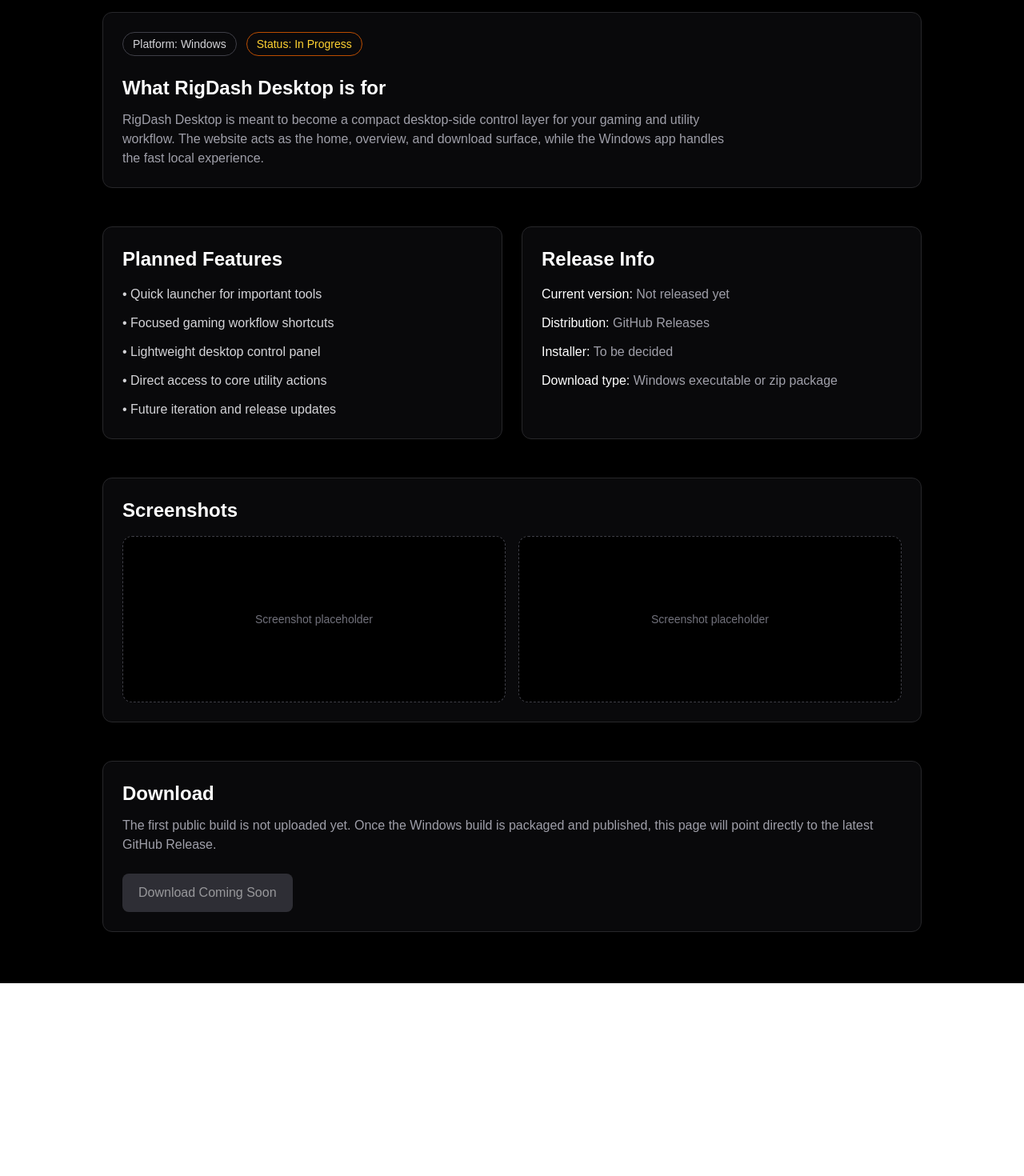
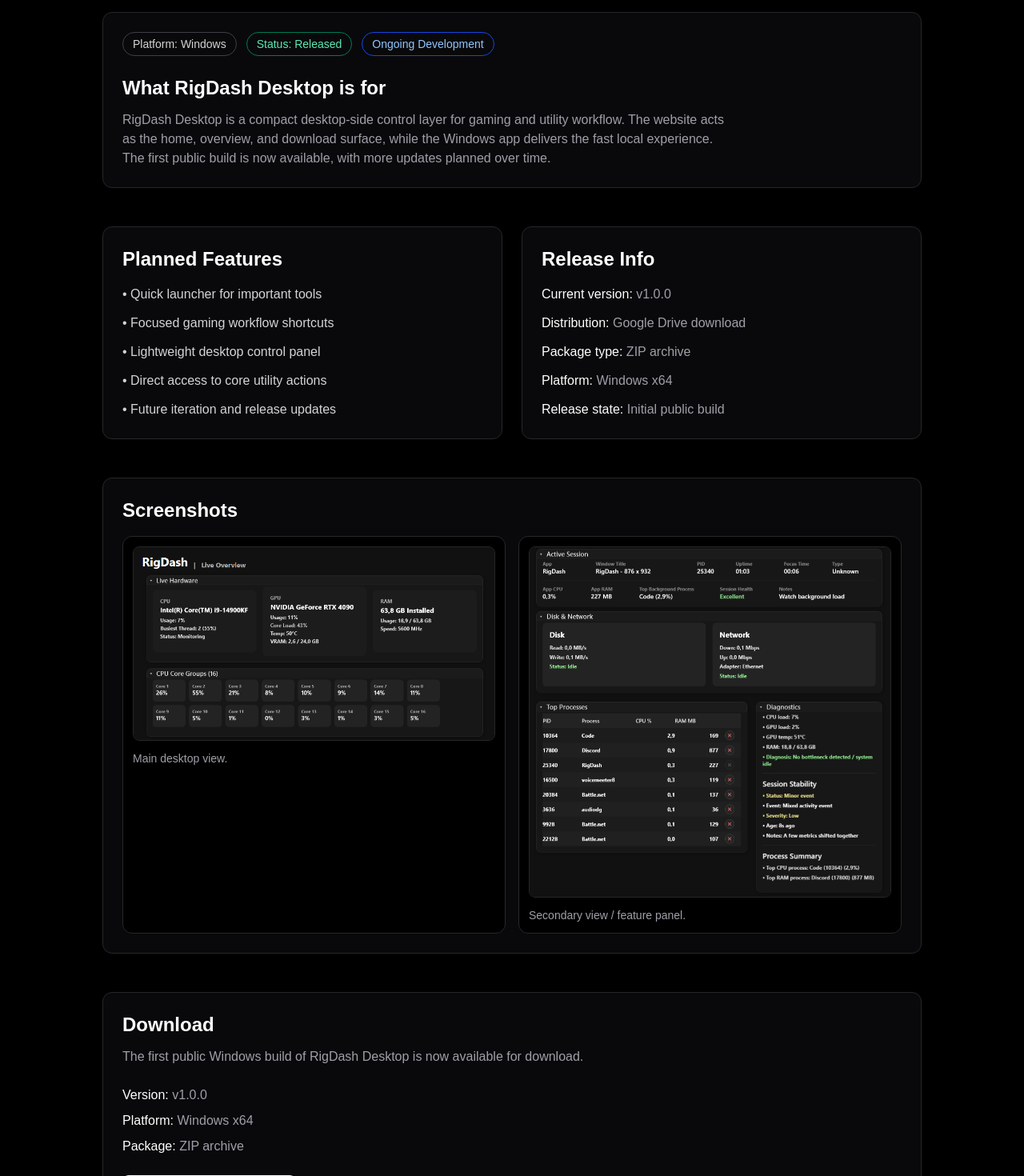
Before and after one commit to Victorgreat4/rigdash-platform, a Next.js app: page /tools/rigdash-desktop in a window 1280 px wide. Shown: the part 600-2070 px from the top of the page at 80% size. Before the commit the page ends 1829 px from the top, so only its background shows below. Built offline with nearby package versions, Linux system fonts and the light colour scheme; no server answers.

Commit message:
awesome new

```diff
--- a/src/app/tools/rigdash-desktop/page.tsx
+++ b/src/app/tools/rigdash-desktop/page.tsx
@@ -68,17 +68,20 @@
                         <span className="rounded-full border border-zinc-700 px-3 py-1 text-sm text-zinc-300">
                             Platform: Windows
                         </span>
-            <span className="rounded-full border border-amber-700 px-3 py-1 text-sm text-amber-300">
-              Status: In Progress
+                        <span className="rounded-full border border-emerald-700 px-3 py-1 text-sm text-emerald-300">
+                            Status: Released
+                        </span>
+                        <span className="rounded-full border border-blue-700 px-3 py-1 text-sm text-blue-300">
+                            Ongoing Development
                         </span>
                     </div>
 
                     <h2 className="mb-3 text-2xl font-bold">What RigDash Desktop is for</h2>
                     <p className="max-w-3xl text-zinc-400">
-            RigDash Desktop is meant to become a compact desktop-side control
-            layer for your gaming and utility workflow. The website acts as the
-            home, overview, and download surface, while the Windows app handles
-            the fast local experience.
+                        RigDash Desktop is a compact desktop-side control layer for gaming and utility
+                        workflow. The website acts as the home, overview, and download surface, while
+                        the Windows app delivers the fast local experience. The first public build is
+                        now available, with more updates planned over time.
                     </p>
                 </section>
 
@@ -100,20 +103,21 @@
 
                         <div className="space-y-3 text-zinc-400">
                             <p>
-                <span className="font-medium text-white">Current version:</span>{" "}
-                Not released yet
+                                <span className="font-medium text-white">Current version:</span> v1.0.0
                             </p>
                             <p>
-                <span className="font-medium text-white">Distribution:</span>{" "}
-                GitHub Releases
+                                <span className="font-medium text-white">Distribution:</span> Google Drive
+                                download
                             </p>
                             <p>
-                <span className="font-medium text-white">Installer:</span>{" "}
-                To be decided
+                                <span className="font-medium text-white">Package type:</span> ZIP archive
                             </p>
                             <p>
-                <span className="font-medium text-white">Download type:</span>{" "}
-                Windows executable or zip package
+                                <span className="font-medium text-white">Platform:</span> Windows x64
+                            </p>
+                            <p>
+                                <span className="font-medium text-white">Release state:</span> Initial public
+                                build
                             </p>
                         </div>
                     </div>
@@ -122,11 +126,26 @@
                 <section className="rounded-xl border border-zinc-800 bg-zinc-950 p-6">
                     <h2 className="mb-4 text-2xl font-bold">Screenshots</h2>
                     <div className="grid gap-4 md:grid-cols-2">
-            <div className="flex min-h-52 items-center justify-center rounded-xl border border-dashed border-zinc-700 bg-black text-sm text-zinc-500">
-              Screenshot placeholder
+                        <div className="rounded-xl border border-zinc-800 bg-black p-3">
+                            <img
+                                src="/images/tools/rigdash-desktop-1.png"
+                                alt="RigDash Desktop screenshot 1"
+                                className="w-full rounded-lg border border-zinc-800 object-cover"
+                            />
+                            <p className="mt-3 text-sm text-zinc-400">
+                                Main desktop view.
+                            </p>
                         </div>
-            <div className="flex min-h-52 items-center justify-center rounded-xl border border-dashed border-zinc-700 bg-black text-sm text-zinc-500">
-              Screenshot placeholder
+
+                        <div className="rounded-xl border border-zinc-800 bg-black p-3">
+                            <img
+                                src="/images/tools/rigdash-desktop-2.png"
+                                alt="RigDash Desktop screenshot 2"
+                                className="w-full rounded-lg border border-zinc-800 object-cover"
+                            />
+                            <p className="mt-3 text-sm text-zinc-400">
+                                Secondary view / feature panel.
+                            </p>
                         </div>
                     </div>
                 </section>
@@ -137,18 +156,30 @@
                 >
                     <h2 className="mb-3 text-2xl font-bold">Download</h2>
                     <p className="mb-6 text-zinc-400">
-            The first public build is not uploaded yet. Once the Windows build
-            is packaged and published, this page will point directly to the
-            latest GitHub Release.
+                        The first public Windows build of RigDash Desktop is now available for
+                        download.
                     </p>
 
-          <button
-            type="button"
-            disabled
-            className="cursor-not-allowed rounded-lg bg-zinc-700 px-5 py-3 font-medium text-zinc-300 opacity-70"
+                    <div className="mb-6 space-y-2 text-zinc-400">
+                        <p>
+                            <span className="font-medium text-white">Version:</span> v1.0.0
+                        </p>
+                        <p>
+                            <span className="font-medium text-white">Platform:</span> Windows x64
+                        </p>
+                        <p>
+                            <span className="font-medium text-white">Package:</span> ZIP archive
+                        </p>
+                    </div>
+
+                    <a
+                        href="https://drive.google.com/uc?export=download&id=1_Toc47KV3fVKYqbD3Z-GtoxygKjdiewK"
+                        target="_blank"
+                        rel="noopener noreferrer"
+                        className="inline-flex rounded-lg bg-white px-5 py-3 font-medium text-black"
                     >
-            Download Coming Soon
-          </button>
+                        Download Latest Version
+                    </a>
                 </section>
             </div>
         </main>
```
Also changed, not shown: public/images/tools/rigdash-desktop-1.png (added), public/images/tools/rigdash-desktop-2.png (added). Lines whose indentation alone changed are shown as unchanged.
